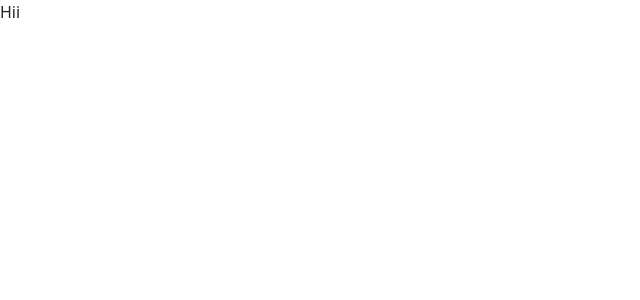
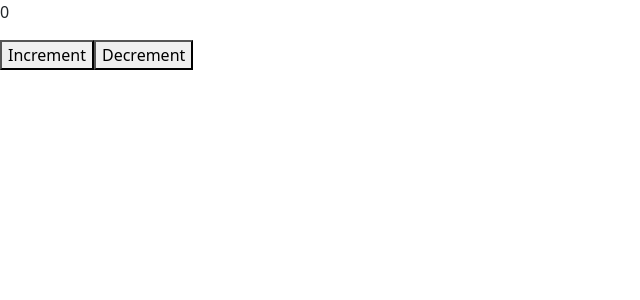
Before and after one commit to YashPandey7/Gamesmenu, a React (Create React App) app: page / in a window 1280 px wide. Shown: the top 300 px of the page, without its empty margins (0-640 px from the left). Built offline with nearby package versions, Linux system fonts and the light colour scheme.

Commit message:
7- useReducer.jsx

```diff
--- a/src/Time.jsx
+++ b/src/Time.jsx
@@ -1,9 +1,15 @@
 import React from "react";
+import { useState } from "react";
 
 const Time = () => {
+
+    const [count, setCount] = useState(0);
+
     return (
         <>
-            Hii
+            <p>{count}</p>
+            <button onClick={() => setCount(count+1)}>Increment</button>
+            <button onClick={() => setCount(count-1)}>Decrement</button>
         </>
     );
 }
```
